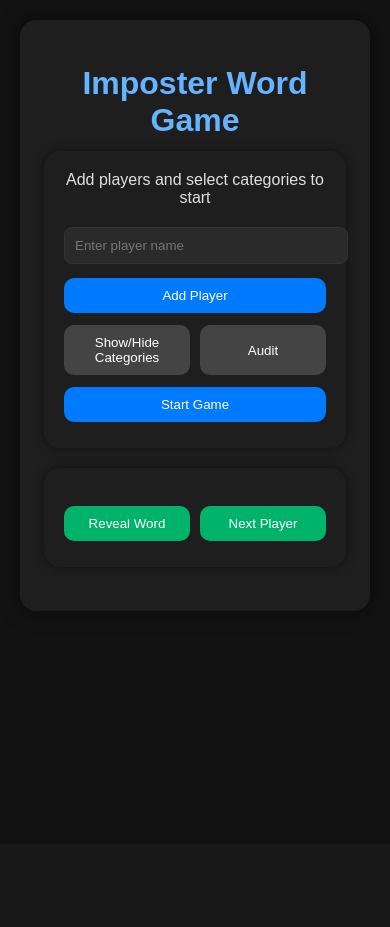
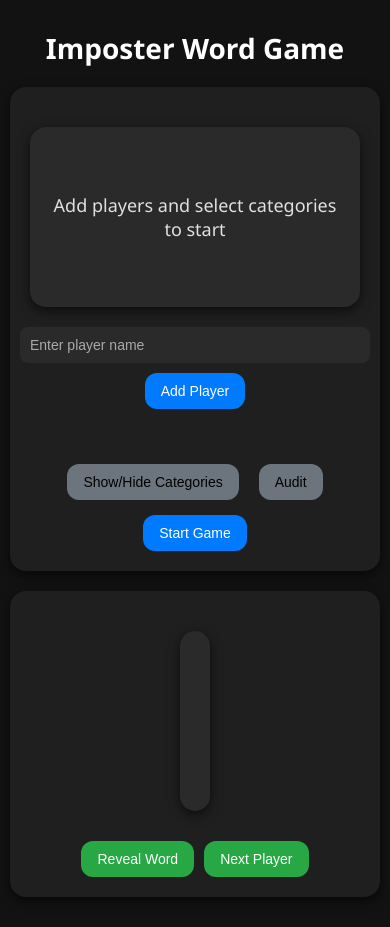
Before and after one commit to LeonWelch2009/Imposter-Game, a Flask app: page / in a window 390 px wide. Before the commit the page ends 541 px from the top, so only its background shows below. Run offline with Flask 3, Linux system fonts and the light colour scheme.

Commit message:
ui updates

```diff
--- a/static/style.css
+++ b/static/style.css
@@ -1,194 +1,227 @@
-/* === GENERAL STYLES === */
+/* ====== GENERAL ====== */
 body {
+    margin: 0;
+    padding: 0;
+    font-family: 'Segoe UI', Tahoma, Geneva, Verdana, sans-serif;
     background-color: #121212;
     color: #e0e0e0;
-    font-family: "Poppins", sans-serif;
-    margin: 0;
-    display: flex;
-    justify-content: center;
+}
+
+.app {
+    max-width: 500px;
+    margin: 0 auto;
     padding: 20px;
 }
 
-.app {
-    width: 100%;
-    max-width: 420px;
-    background-color: #1e1e1e;
-    border-radius: 16px;
-    padding: 24px;
-    box-shadow: 0 0 20px rgba(0, 0, 0, 0.5);
+/* ====== HEADER ====== */
+header {
     text-align: center;
+    margin-bottom: 20px;
 }
 
-h1 {
-    color: #66b3ff;
-    margin-bottom: 12px;
+header h1 {
+    font-size: 28px;
+    color: #fff;
 }
 
-/* === INPUT === */
+/* ====== CARD / SCREENS ====== */
+.card {
+    background-color: #1f1f1f;
+    padding: 20px;
+    border-radius: 16px;
+    box-shadow: 0 4px 12px rgba(0, 0, 0, 0.6);
+    margin-bottom: 20px;
+}
+
+/* Screens */
+.screen {
+    display: flex;
+    flex-direction: column;
+    align-items: center;
+}
+
+/* Messages / game card */
+.message,
+#gameCard {
+    background: #2a2a2a;
+    color: #e0e0e0;
+    font-size: 22px;
+    padding: 40px 20px;
+    border-radius: 16px;
+    margin: 20px 0;
+    text-align: center;
+    min-height: 120px;
+    display: flex;
+    align-items: center;
+    justify-content: center;
+    transition: transform 0.3s, background 0.3s;
+    box-shadow: 0 4px 12px rgba(0, 0, 0, 0.6);
+    cursor: default;
+}
+
+#gameCard.flipped {
+    background: #007bff;
+    color: #fff;
+    transform: rotateY(180deg);
+}
+
+/* ====== INPUTS ====== */
 input[type="text"] {
-    width: 100%;
     padding: 10px;
     border-radius: 8px;
-    background: #2a2a2a;
-    border: 1px solid #333;
-    color: #f0f0f0;
-    margin: 8px 0;
+    border: none;
+    width: 100%;
+    margin-bottom: 10px;
+    font-size: 16px;
+    background-color: #2a2a2a;
+    color: #fff;
 }
 
-/* === PLAYER LIST === */
-ul#playerList {
+input[type="text"]::placeholder {
+    color: #aaa;
+}
+
+/* ====== BUTTONS ====== */
+button {
+    border: none;
+    border-radius: 12px;
+    padding: 10px 16px;
+    font-size: 16px;
+    cursor: pointer;
+    transition: background 0.2s, transform 0.1s;
+}
+
+button:hover {
+    transform: translateY(-2px);
+}
+
+button:active {
+    transform: translateY(0);
+}
+
+/* Primary & Accent Buttons */
+button.primary {
+    background-color: #007bff;
+    color: #fff;
+}
+
+button.primary:hover {
+    background-color: #0056b3;
+}
+
+button.accent {
+    background-color: #28a745;
+    color: #fff;
+}
+
+button.accent:hover {
+    background-color: #1e7e34;
+}
+
+/* Show Categories & Audit */
+button#showCategoriesBtn,
+button#auditBtn {
+    background-color: #6c757d;
+    margin: 5px;
+}
+
+button#showCategoriesBtn:hover,
+button#auditBtn:hover {
+    background-color: #5a6268;
+}
+
+/* ====== BUTTON ROWS ====== */
+.btn-row {
+    display: flex;
+    gap: 10px;
+    justify-content: center;
+    flex-wrap: wrap;
+    margin-top: 10px;
+}
+
+/* ====== PLAYER LIST ====== */
+#playerList {
     list-style: none;
     padding: 0;
-    margin: 0;
-    max-height: 180px;
-    overflow-y: auto;
+    margin: 10px 0;
+    width: 100%;
 }
 
-.player-item {
+#playerList li {
+    background-color: #2a2a2a;
+    padding: 10px 14px;
+    border-radius: 12px;
+    margin-bottom: 8px;
     display: flex;
     justify-content: space-between;
     align-items: center;
-    background: #2a2a2a;
-    padding: 8px 12px;
-    border-radius: 8px;
-    margin-bottom: 6px;
+    box-shadow: 0 2px 6px rgba(0, 0, 0, 0.5);
 }
 
-/* === REMOVE PLAYER BUTTON === */
-.remove-player {
-    width: 24px;
-    height: 24px;
+/* Remove player button */
+button.remove-player {
+    background-color: #dc3545;
+    color: #fff;
+    width: 28px;
+    height: 28px;
     border-radius: 50%;
-    border: none;
-    background: #ff4d4d;
-    color: white;
     font-weight: bold;
-    cursor: pointer;
+    font-size: 16px;
     display: flex;
+    align-items: center;
     justify-content: center;
-    align-items: center;
+    padding: 0;
 }
 
-.remove-player:hover {
-    background: #ff1a1a;
-    transform: scale(1.1);
+button.remove-player:hover {
+    background-color: #c82333;
 }
 
-/* === CATEGORY CHECKBOXES === */
+/* ====== CATEGORIES ====== */
+#categories {
+    margin: 10px 0;
+    display: flex;
+    flex-wrap: wrap;
+    gap: 8px;
+    justify-content: center;
+}
+
 .category-checkbox {
-    display: flex;
-    align-items: center;
-    margin-bottom: 6px;
-    cursor: pointer;
+    background-color: #2a2a2a;
+    padding: 6px 10px;
+    border-radius: 10px;
+    box-shadow: 0 2px 6px rgba(0, 0, 0, 0.5);
     font-size: 14px;
 }
 
-.category-checkbox input[type="checkbox"] {
-    appearance: none;
-    width: 18px;
-    height: 18px;
-    border: 2px solid #555;
-    border-radius: 6px;
-    margin-right: 10px;
-    background: #2a2a2a;
-    position: relative;
+.category-checkbox label {
+    cursor: pointer;
+    display: flex;
+    align-items: center;
+    gap: 6px;
+    color: #e0e0e0;
 }
 
-.category-checkbox input[type="checkbox"]:checked {
-    background: #007bff;
-    border-color: #007bff;
-    box-shadow: 0 0 8px rgba(0, 123, 255, 0.7);
+.category-checkbox input {
+    width: 16px;
+    height: 16px;
+    cursor: pointer;
 }
 
-.category-checkbox input[type="checkbox"]:checked::after {
-    content: '✓';
-    color: white;
-    position: absolute;
-    left: 3px;
-    top: -1px;
-    font-size: 14px;
+/* ====== MEDIA ====== */
+@media (max-width: 500px) {
+    .app {
+        padding: 10px;
+    }
+
+    .message,
+    #gameCard {
+        padding: 30px 15px;
+        font-size: 18px;
+    }
+
+    input[type="text"],
+    button {
+        font-size: 14px;
+    }
 }
-
-/* === BUTTONS === */
-button {
-    width: 100%;
-    padding: 10px 14px;
-    margin: 6px 0;
-    border-radius: 10px;
-    border: none;
-    cursor: pointer;
-    transition: 0.25s;
-}
-
-button.primary {
-    background: #007bff;
-    color: white;
-}
-
-button.primary:hover {
-    background: #339dff;
-}
-
-button.accent {
-    background: #00b36b;
-    color: white;
-}
-
-button.accent:hover {
-    background: #00d47c;
-}
-
-button.secondary {
-    background: #444;
-    color: white;
-}
-
-button.secondary:hover {
-    background: #666;
-}
-
-/* === CARD === */
-.card {
-    background: #1e1e1e;
-    border-radius: 16px;
-    padding: 20px;
-    margin-bottom: 20px;
-    box-shadow: 0 0 10px rgba(0, 0, 0, 0.5);
-}
-
-/* === MESSAGES === */
-.message {
-    margin-bottom: 12px;
-    font-size: 16px;
-}
-
-/* === BUTTON ROWS === */
-.btn-row {
-    display: flex;
-    justify-content: space-between;
-    gap: 10px;
-}
-
-/* === SCREENS === */
-.screen {
-    display: block;
-}
-
-/* === SCROLLABLE === */
-ul#playerList {
-    max-height: 200px;
-    overflow-y: auto;
-}
-
-/* === INPUT FOCUS === */
-input:focus {
-    outline: none;
-    border-color: #66b3ff;
-}
-
-/* === DARK MODE TEXT === */
-.category-checkbox label,
-.player-item,
-.message {
-    color: #e0e0e0;
-}
```
Also changed, not shown: static/script.js (+172 -136 lines).
